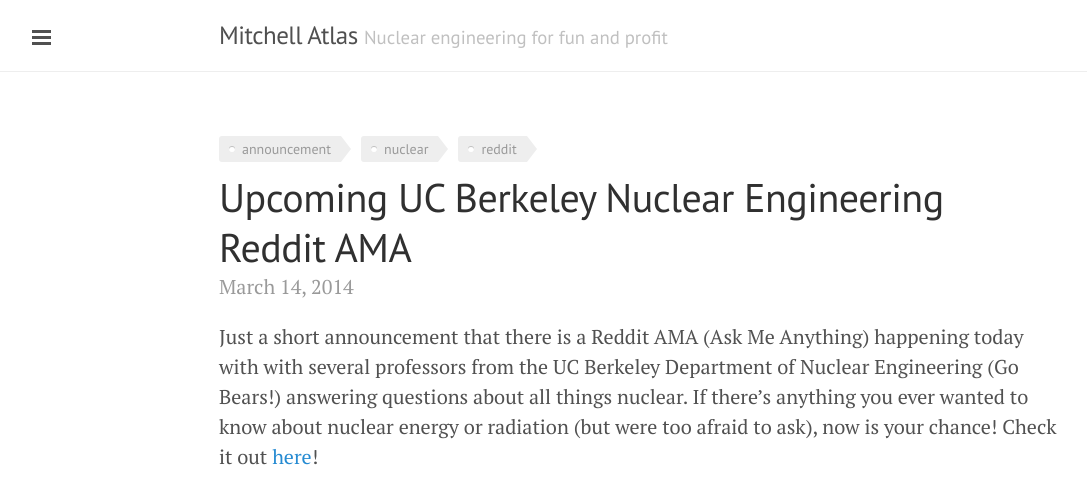
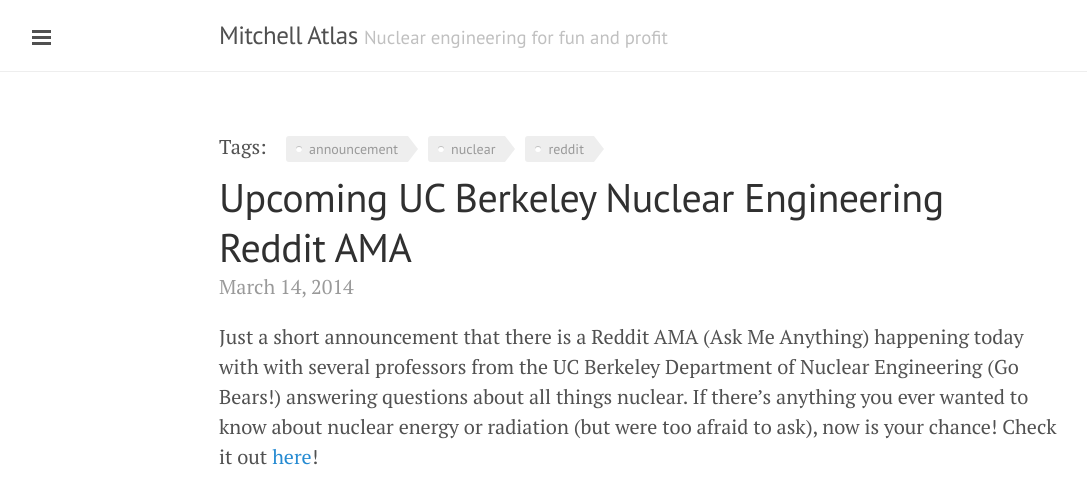
Before and after one commit to xatlasm/xatlasm.github.io, a Jekyll site: the page built from _posts/2014-03-14-upcoming-uc-berkeley-nuclear-engineering-reddit-ama.md, in a window 1280 px wide. Shown: the top 504 px of the page, without its empty margins (1-1088 px from the left). Built offline with Jekyll 4.4.1, drawn with Linux system fonts in a browser that asks for light colours; comment, search, counter and statistics services are not loaded.

Commit message:
tags again on posts

```diff
--- a/_layouts/post.html
+++ b/_layouts/post.html
@@ -3,6 +3,7 @@
 ---
 
 <ul class="tags">
+  <li>Tags: &nbsp; &nbsp;
   {% for tag in page.tags %}
     <li><a href="{{ site.baseurl }}tags.html#{{tag}}" class="tag">{{ tag }}</a></li>
   {% endfor %}
```
